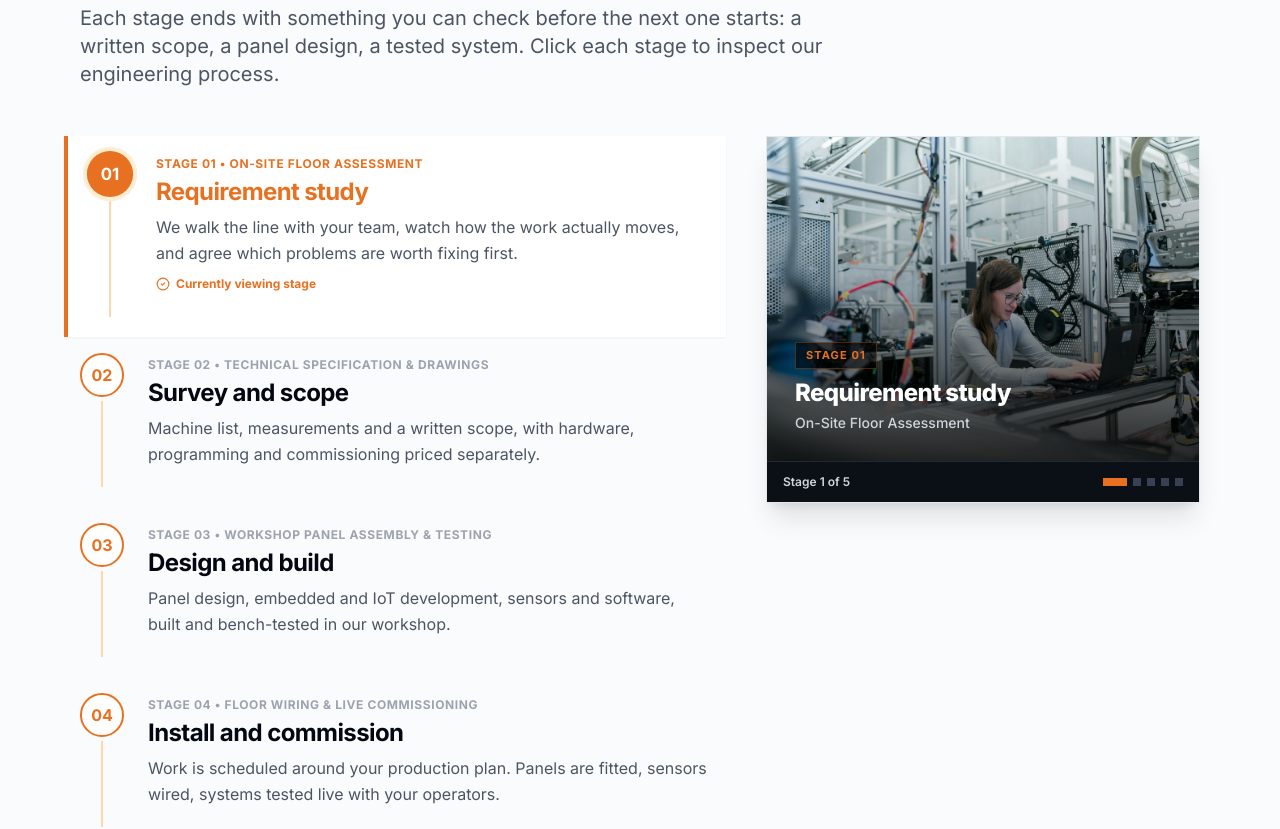
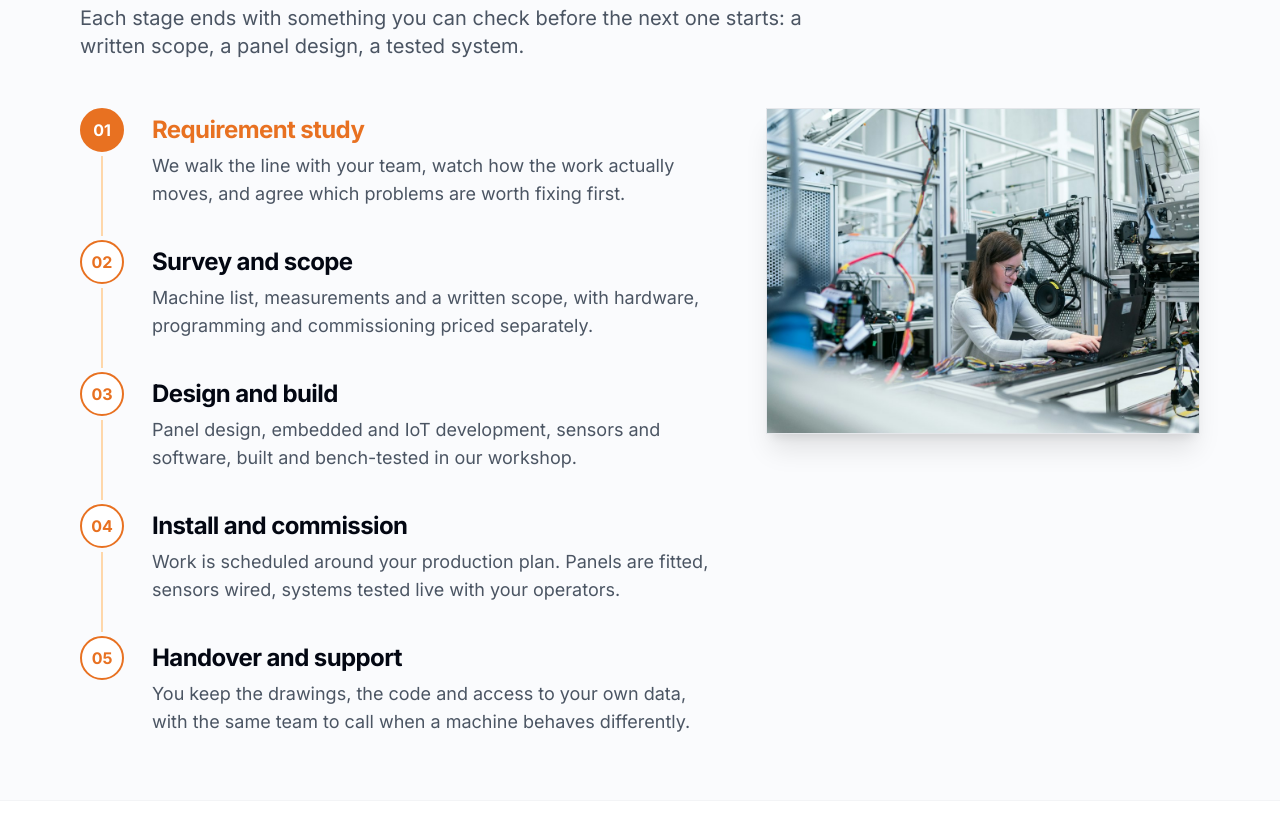
Before and after one commit to crabstertechnology/CT_new, a React (Vite) app: page / in a window 1280 px wide. Shown: the part 3855-4684 px from the top of the page. Built offline with nearby package versions, Linux system fonts and the light colour scheme.

Commit message:
fix: simplify HOW WE WORK layout — straight 1-5 circle flow without jumping, remove overlay boxes and bottom bar, clean stage images on click

```diff
--- a/src/components/HowWeWorkSection.jsx
+++ b/src/components/HowWeWorkSection.jsx
@@ -1,5 +1,4 @@
 import React, { useState } from 'react';
-import { ArrowRight, CheckCircle2 } from 'lucide-react';
 
 export default function HowWeWorkSection() {
   const [activeStep, setActiveStep] = useState(0);
@@ -8,7 +7,6 @@ export default function HowWeWorkSection() {
     {
       number: "01",
       title: "Requirement study",
-      tag: "On-Site Floor Assessment",
       image: "/assets/step-01-study.jpg",
       description:
         "We walk the line with your team, watch how the work actually moves, and agree which problems are worth fixing first."
@@ -16,7 +14,6 @@ export default function HowWeWorkSection() {
     {
       number: "02",
       title: "Survey and scope",
-      tag: "Technical Specification & Drawings",
       image: "/assets/step-02-survey.jpg",
       description:
         "Machine list, measurements and a written scope, with hardware, programming and commissioning priced separately."
@@ -24,7 +21,6 @@ export default function HowWeWorkSection() {
     {
       number: "03",
       title: "Design and build",
-      tag: "Workshop Panel Assembly & Testing",
       image: "/assets/step-03-design.jpg",
       description:
         "Panel design, embedded and IoT development, sensors and software, built and bench-tested in our workshop."
@@ -32,7 +28,6 @@ export default function HowWeWorkSection() {
     {
       number: "04",
       title: "Install and commission",
-      tag: "Floor Wiring & Live Commissioning",
       image: "/assets/step-04-install.jpg",
       description:
         "Work is scheduled around your production plan. Panels are fitted, sensors wired, systems tested live with your operators."
@@ -40,7 +35,6 @@ export default function HowWeWorkSection() {
     {
       number: "05",
       title: "Handover and support",
-      tag: "Operator Training & Complete Documentation",
       image: "/assets/step-05-support.jpg",
       description:
         "You keep the drawings, the code and access to your own data, with the same team to call when a machine behaves differently."
@@ -63,14 +57,14 @@ export default function HowWeWorkSection() {
             From the first walk round the plant to a running system
           </h2>
           <p className="text-base sm:text-lg lg:text-xl text-gray-600 leading-relaxed max-w-3xl font-normal">
-            Each stage ends with something you can check before the next one starts: a written scope, a panel design, a tested system. Click each stage to inspect our engineering process.
+            Each stage ends with something you can check before the next one starts: a written scope, a panel design, a tested system.
           </p>
         </div>
 
-        {/* 2-Column Interactive Split: Steps on Left, Interactive Stage Image on Right */}
+        {/* 2-Column Split: Straight Timeline on Left, Clean Stage Image on Right */}
         <div className="grid grid-cols-1 lg:grid-cols-12 gap-10 lg:gap-14 items-start w-full">
 
-          {/* Left Column: All Steps & Content */}
+          {/* Left Column: Straight Flow 1, 2, 3, 4, 5 */}
           <div className="lg:col-span-7 xl:col-span-7">
             <div className="flex flex-col">
               {steps.map((step, idx) => {
@@ -81,18 +75,14 @@ export default function HowWeWorkSection() {
                   <div
                     key={idx}
                     onClick={() => setActiveStep(idx)}
-                    className={`flex items-start gap-4 sm:gap-6 p-4 -mx-4 rounded-none cursor-pointer transition-all duration-200 group ${
-                      isActive
-                        ? 'bg-white shadow-sm border-l-4 border-l-[#E87121] pl-5'
-                        : 'hover:bg-orange-50/30'
-                    }`}
+                    className="flex items-start gap-5 sm:gap-7 cursor-pointer group"
                   >
-                    {/* Timeline Column: Circle Badge + Centered Vertical Line */}
+                    {/* Timeline Column: Circle + Centered Vertical Line in a Straight Line */}
                     <div className="flex flex-col items-center shrink-0 self-stretch">
                       <div
-                        className={`relative z-10 flex items-center justify-center w-10 h-10 sm:w-11 sm:h-11 rounded-full text-sm sm:text-base font-bold shadow-xs transition-all duration-200 ${
+                        className={`relative z-10 flex items-center justify-center w-10 h-10 sm:w-11 sm:h-11 rounded-full text-sm sm:text-base font-bold shadow-xs transition-colors duration-200 ${
                           isActive
-                            ? 'bg-[#E87121] text-white ring-4 ring-orange-100 scale-105'
+                            ? 'bg-[#E87121] text-white border-2 border-[#E87121]'
                             : 'bg-white border-2 border-[#E87121] text-[#E87121] group-hover:bg-[#E87121] group-hover:text-white'
                         }`}
                       >
@@ -108,32 +98,16 @@ export default function HowWeWorkSection() {
                     </div>
 
                     {/* Step Details */}
-                    <div className={`pt-1 flex-1 ${!isLast ? 'pb-5 sm:pb-6' : 'pb-1'}`}>
-                      <div className="flex items-center gap-2 mb-1">
-                        <span className={`text-xs uppercase font-bold tracking-wider ${
-                          isActive ? 'text-[#E87121]' : 'text-gray-400 group-hover:text-[#E87121]'
-                        }`}>
-                          Stage {step.number} • {step.tag}
-                        </span>
-                      </div>
-
+                    <div className={`pt-1.5 flex-1 ${!isLast ? 'pb-7 sm:pb-8' : 'pb-0'}`}>
                       <h3 className={`text-xl sm:text-2xl font-bold tracking-tight mb-1.5 transition-colors ${
                         isActive ? 'text-[#E87121]' : 'text-gray-950 group-hover:text-[#E87121]'
                       }`}>
                         {step.title}
                       </h3>
 
-                      <p className="text-base text-gray-600 leading-relaxed font-normal">
+                      <p className="text-base sm:text-lg text-gray-600 leading-relaxed font-normal">
                         {step.description}
                       </p>
-
-                      {/* Small visual feedback when active */}
-                      {isActive && (
-                        <div className="mt-2.5 inline-flex items-center gap-1.5 text-xs font-bold text-[#E87121]">
-                          <CheckCircle2 className="w-3.5 h-3.5" />
-                          <span>Currently viewing stage</span>
-                        </div>
-                      )}
                     </div>
 
                   </div>
@@ -142,51 +116,16 @@ export default function HowWeWorkSection() {
             </div>
           </div>
 
-          {/* Right Column: Stage Image that updates when clicked */}
+          {/* Right Column: Clean Stage Image */}
           <div className="lg:col-span-5 xl:col-span-5 lg:sticky lg:top-28">
-            <div className="relative overflow-hidden rounded-none shadow-xl border border-gray-200 bg-gray-950">
-
-              {/* Image with subtle fade-in keying */}
-              <div key={activeStep} className="relative aspect-[4/3] sm:aspect-[16/11] lg:aspect-[4/3] w-full overflow-hidden animate-in fade-in duration-300">
+            <div className="relative overflow-hidden rounded-none shadow-xl border border-gray-200 bg-gray-100">
+              <div key={activeStep} className="relative aspect-[4/3] sm:aspect-[16/11] lg:aspect-[4/3] w-full overflow-hidden animate-in fade-in duration-200">
                 <img
                   src={steps[activeStep].image}
                   alt={`${steps[activeStep].title} - Crabster Technology Process`}
                   className="w-full h-full object-cover object-center"
                 />
-
-                {/* Dark gradient overlay at bottom for high legibility */}
-                <div className="absolute inset-0 bg-gradient-to-t from-black/85 via-black/30 to-transparent flex flex-col justify-end p-6 sm:p-7">
-                  <div className="inline-block text-[11px] uppercase font-bold tracking-widest text-[#E87121] bg-black/60 backdrop-blur-xs px-2.5 py-1 mb-2 self-start border border-orange-500/30">
-                    STAGE {steps[activeStep].number}
-                  </div>
-                  <h4 className="text-white text-xl sm:text-2xl font-extrabold tracking-tight mb-1">
-                    {steps[activeStep].title}
-                  </h4>
-                  <p className="text-gray-300 text-xs sm:text-sm font-medium line-clamp-2">
-                    {steps[activeStep].tag}
-                  </p>
-                </div>
               </div>
-
-              {/* Bottom Quick Switcher Bar */}
-              <div className="bg-[#0B1017] border-t border-gray-800 p-3 px-4 flex items-center justify-between text-xs text-gray-400">
-                <span className="font-semibold text-gray-300">Stage {activeStep + 1} of 5</span>
-                <div className="flex items-center gap-1.5">
-                  {steps.map((_, i) => (
-                    <button
-                      key={i}
-                      onClick={() => setActiveStep(i)}
-                      className={`h-2 transition-all rounded-none ${
-                        activeStep === i
-                          ? 'w-6 bg-[#E87121]'
-                          : 'w-2 bg-gray-700 hover:bg-gray-500'
-                      }`}
-                      aria-label={`Jump to stage ${i + 1}`}
-                    />
-                  ))}
-                </div>
-              </div>
-
             </div>
           </div>
 
```
